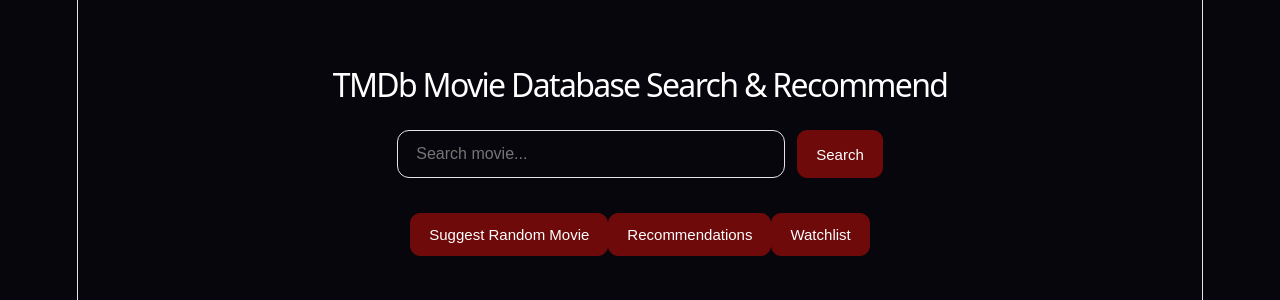
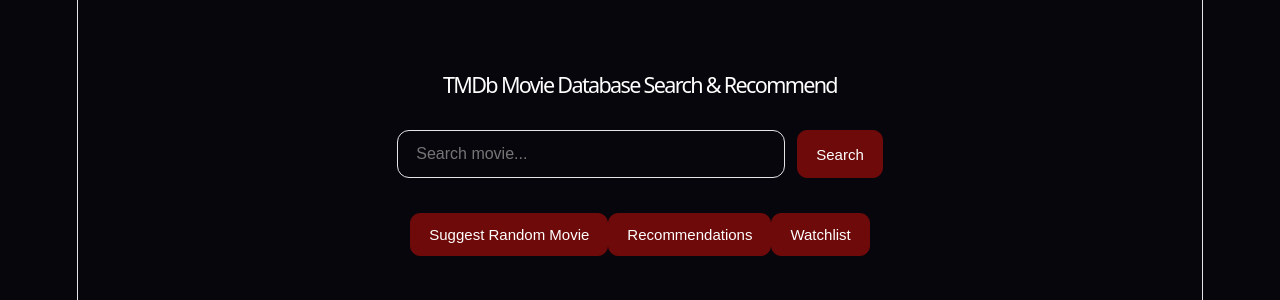
Before and after one commit to AntonRyans/MovieRecommender, a React app in the folder frontend/: page / in a window 1280 px wide. Shown: the top 300 px of the page. Built offline with nearby package versions, Linux system fonts and the light colour scheme; the HTML template or start-up script is replaced by a standard one.

Commit message:
h1 layout improvenent

```diff
--- a/frontend/src/App.css
+++ b/frontend/src/App.css
@@ -7,7 +7,7 @@
 /* Header */
 
 h1 {
-    font-size: xx-large;
+    font-size: larger;
     color: var(--text-h);
 }
 
```
